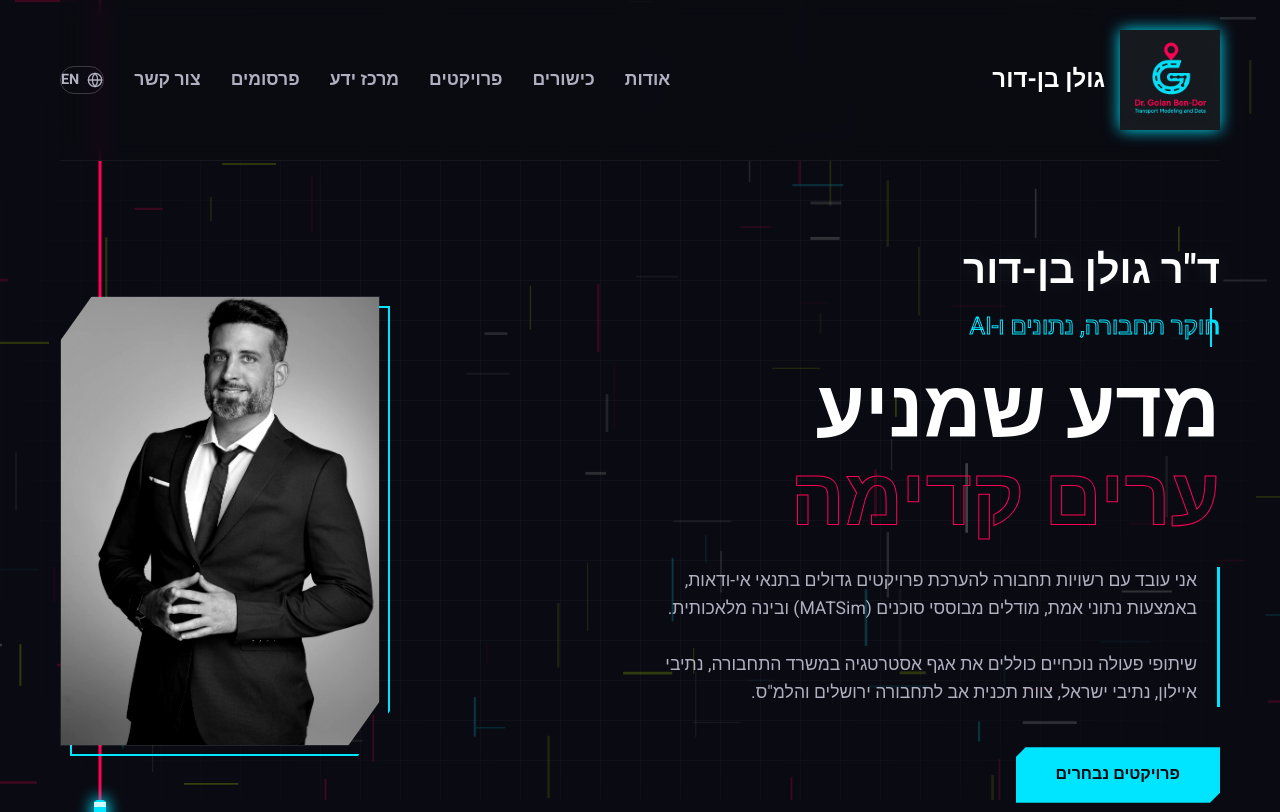
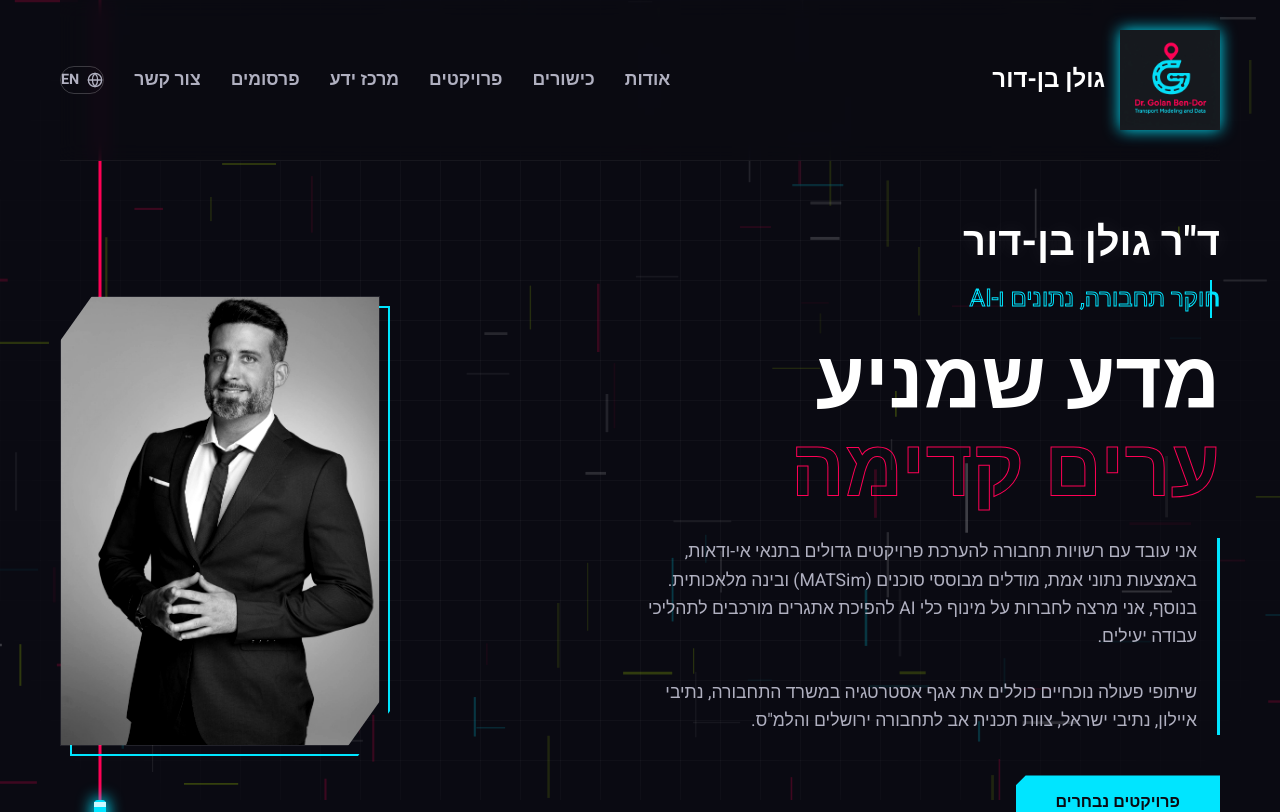
Before and after one commit to g-bd/golanbendor-portfolio, a Next.js app: page /he in a window 1280 px wide. Shown: the top 812 px of the page. Built offline with nearby package versions, Linux system fonts and the light colour scheme.

Commit message:
Add AI lecturing to hero description in English and Hebrew

```diff
--- a/src/data/translations.ts
+++ b/src/data/translations.ts
@@ -17,7 +17,7 @@ export const translations = {
             title: "URBAN MOBILITY SCIENTIST",
             headline_prefix: "SIMULATING",
             headline_suffix: "THE FUTURE",
-            description: "I work with transport agencies to evaluate major projects under uncertainty, using real-world data, agent-based models, AI and scenario analysis.",
+            description: "I work with transport agencies to evaluate major projects under uncertainty, using real-world data, agent-based models, AI and scenario analysis. I also lecture to companies on leveraging AI tools to transform complex challenges into streamlined workflows.",
             description_collaboration: "Current collaborations include the Ministry of Transport's Strategic Planning and Innovation Division, Netivei Ayalon, Netivei Israel, the Jerusalem Master Transportation Team, and the Central Bureau of Statistics (CBS).",
             cta: "Explore Models"
         },
@@ -211,7 +211,7 @@ export const translations = {
             title: "חוקר תחבורה, נתונים ו-AI",
             headline_prefix: "מדע שמניע",
             headline_suffix: "ערים קדימה",
-            description: "אני עובד עם רשויות תחבורה להערכת פרויקטים גדולים בתנאי אי-ודאות, באמצעות נתוני אמת, מודלים מבוססי סוכנים (MATSim) ובינה מלאכותית.",
+            description: "אני עובד עם רשויות תחבורה להערכת פרויקטים גדולים בתנאי אי-ודאות, באמצעות נתוני אמת, מודלים מבוססי סוכנים (MATSim) ובינה מלאכותית. בנוסף, אני מרצה לחברות על מינוף כלי AI להפיכת אתגרים מורכבים לתהליכי עבודה יעילים.",
             description_collaboration: "שיתופי פעולה נוכחיים כוללים את אגף אסטרטגיה במשרד התחבורה, נתיבי איילון, נתיבי ישראל, צוות תכנית אב לתחבורה ירושלים והלמ\"ס.",
             cta: "פרויקטים נבחרים"
         },
```
